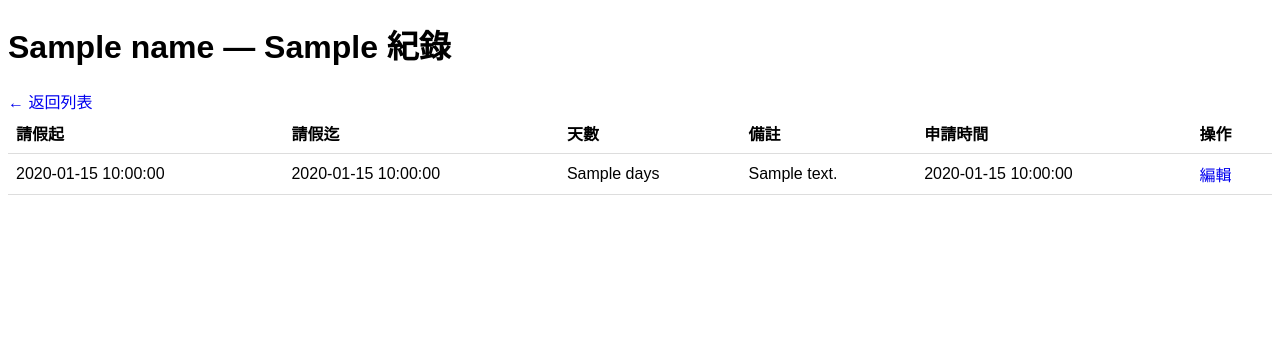
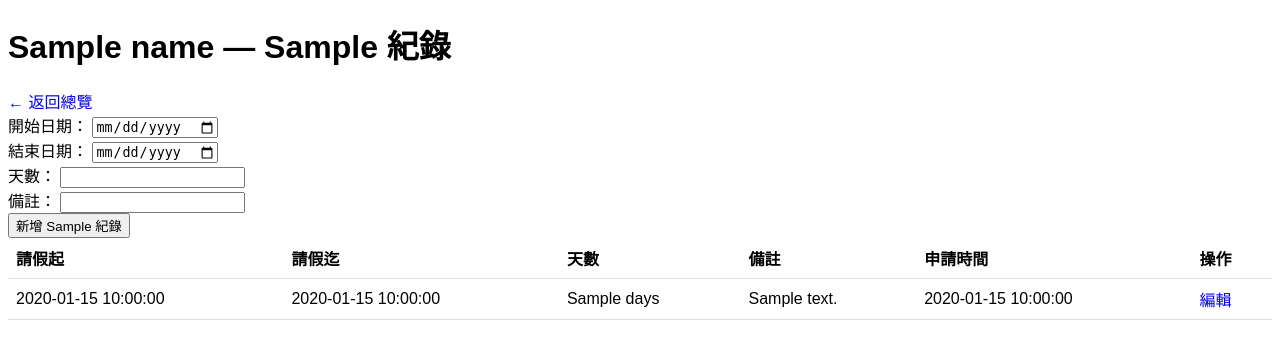
Before and after one commit to penguinpharmacy/penguin-HR-system, a Flask app: template templates/history.html in a window 1280 px wide. Shown: the top 359 px of the page. Run offline with Flask 3, Linux system fonts and the light colour scheme; the template is opened without the code that fills it: most values are stand-ins (such as "Sample title", 1, 10 or a date in 2020); some libraries are stand-ins or nearby versions.

Commit message:
Update history.html

```diff
--- a/templates/history.html
+++ b/templates/history.html
@@ -7,13 +7,34 @@
 </head>
 <body class="p-4">
   <h1 class="text-2xl mb-4">{{ name }} — {{ leave_type }} 紀錄</h1>
-  <!-- 導回首頁，同時如果原本是在「顯示所有員工」狀態，就帶上 all=1 -->
-  <a href="{{ url_for('index', all=request.args.get('all', '0')) }}">← 返回列表</a>
+  <a href="{{ url_for('index') }}" class="text-blue-600 mb-4 inline-block">← 返回總覽</a>
 
   <form action="{{ url_for('add_leave_record', emp_id=emp_id, leave_type=leave_type) }}"
         method="post"
         class="mt-4 space-y-4">
-    <!-- 你的新增請假表單... -->
+    <div>
+      <label>開始日期：
+        <input type="date" name="start_date" required class="border px-2 py-1">
+      </label>
+    </div>
+    <div>
+      <label>結束日期：
+        <input type="date" name="end_date" required class="border px-2 py-1">
+      </label>
+    </div>
+    <div>
+      <label>天數：
+        <input type="number" name="days" min="1" required class="border px-2 py-1 w-24">
+      </label>
+    </div>
+    <div>
+      <label>備註：
+        <input type="text" name="note" class="border px-2 py-1 w-full">
+      </label>
+    </div>
+    <button type="submit" class="px-4 py-2 bg-green-500 text-white rounded">
+      新增 {{ leave_type }} 紀錄
+    </button>
   </form>
 
   <table class="min-w-full border mt-6">
```
